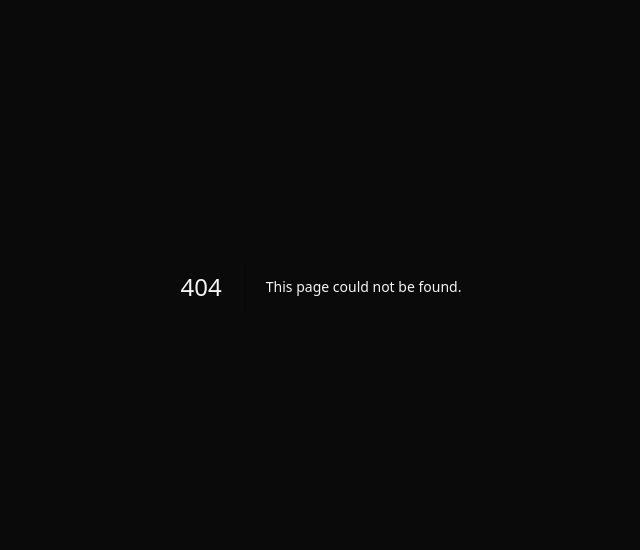
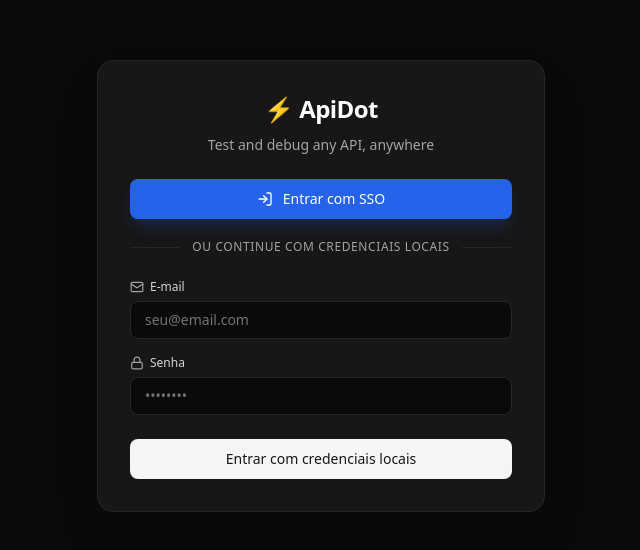
Before and after one commit to medeiroshudson/ApiDot, a Next.js app in the folder frontend/: page /login in a window 1280 px wide. Before the commit this address had no page. Shown: the part 114-664 px from the top of the page, without its empty margins (319-959 px from the left). Built offline with nearby package versions, Linux system fonts and the light colour scheme; no server answers.

Commit message:
feat(web): create unified login page with SSO button and local credentials form

```diff
--- /dev/null
+++ b/frontend/src/app/login/page.tsx
@@ -0,0 +1,184 @@
+'use client';
+
+import React, { useState, useEffect, useRef } from 'react';
+import { useRouter } from 'next/navigation';
+import { useAuthStore } from '@/stores/useAuthStore';
+import { LogIn, Lock, Mail, AlertCircle, Loader2 } from 'lucide-react';
+
+export default function LoginPage() {
+  const router = useRouter();
+  const routerRef = useRef(router);
+  routerRef.current = router;
+
+  const {
+    config,
+    fetchConfig,
+    isAuthenticated,
+    loginLocal,
+  } = useAuthStore();
+
+  const [email, setEmail] = useState('');
+  const [password, setPassword] = useState('');
+  const [isSubmitting, setIsSubmitting] = useState(false);
+  const [error, setError] = useState<string | null>(null);
+
+  // If already authenticated, redirect to "/"
+  useEffect(() => {
+    if (isAuthenticated) {
+      routerRef.current.replace('/');
+    }
+  }, [isAuthenticated]);
+
+  // Fetch auth config on mount if not already loaded
+  useEffect(() => {
+    if (!config) {
+      fetchConfig().catch(() => {});
+    }
+  }, [config, fetchConfig]);
+
+  const isOidcEnabled = config === null || config.oidcEnabled === true;
+
+  const handleLocalSubmit = async (e: React.FormEvent<HTMLFormElement>) => {
+    e.preventDefault();
+    if (isSubmitting) return;
+
+    if (!email.trim() || !password) {
+      setError('Por favor preencha todos os campos.');
+      return;
+    }
+
+    setIsSubmitting(true);
+    setError(null);
+
+    try {
+      await loginLocal(email.trim(), password);
+      routerRef.current.replace('/');
+    } catch (err: unknown) {
+      const message = err instanceof Error ? err.message : 'Falha na autenticação';
+      setError(message);
+    } finally {
+      setIsSubmitting(false);
+    }
+  };
+
+  return (
+    <div className="min-h-screen bg-neutral-950 flex flex-col justify-center items-center px-4 py-12 selection:bg-neutral-800 selection:text-white">
+      <div className="w-full max-w-md bg-neutral-900 border border-neutral-800 rounded-2xl p-8 shadow-2xl flex flex-col gap-6 animate-in fade-in zoom-in-95 duration-200">
+        {/* Header with ApiDot branding */}
+        <div className="flex flex-col items-center text-center gap-1.5">
+          <div className="inline-flex items-center justify-center gap-2 mb-1">
+            <span className="text-2xl font-bold tracking-tight text-white select-none">
+              ⚡ ApiDot
+            </span>
+          </div>
+          <p className="text-sm text-neutral-400">
+            Test and debug any API, anywhere
+          </p>
+        </div>
+
+        {/* SSO Button & Divider */}
+        {isOidcEnabled && (
+          <div className="flex flex-col gap-5">
+            <a
+              href="/api/auth/login"
+              role="button"
+              aria-label="Entrar com SSO"
+              className="w-full inline-flex items-center justify-center gap-2.5 px-4 py-2.5 rounded-lg bg-blue-600 hover:bg-blue-500 active:bg-blue-700 text-white font-medium text-sm transition-colors shadow-lg shadow-blue-600/20 focus:outline-none focus:ring-2 focus:ring-blue-500 focus:ring-offset-2 focus:ring-offset-neutral-900 cursor-pointer"
+            >
+              <LogIn className="w-4 h-4 shrink-0" aria-hidden="true" />
+              <span>Entrar com SSO</span>
+            </a>
+
+            <div className="relative flex items-center justify-center">
+              <div className="absolute inset-0 flex items-center">
+                <div className="w-full border-t border-neutral-800" />
+              </div>
+              <div className="relative px-3 bg-neutral-900 text-xs text-neutral-400 uppercase tracking-wider select-none">
+                ou continue com credenciais locais
+              </div>
+            </div>
+          </div>
+        )}
+
+        {/* Local Login Form */}
+        <form onSubmit={handleLocalSubmit} className="flex flex-col gap-4">
+          {error && (
+            <div
+              role="alert"
+              className="flex items-start gap-2.5 p-3 rounded-lg bg-rose-500/10 border border-rose-500/20 text-rose-400 text-xs animate-in fade-in duration-150"
+            >
+              <AlertCircle className="w-4 h-4 shrink-0 mt-0.5" aria-hidden="true" />
+              <span>{error}</span>
+            </div>
+          )}
+
+          <div className="flex flex-col gap-1.5">
+            <label
+              htmlFor="email"
+              className="text-xs font-medium text-neutral-300 flex items-center gap-1.5"
+            >
+              <Mail className="w-3.5 h-3.5 text-neutral-400" aria-hidden="true" />
+              <span>E-mail</span>
+            </label>
+            <input
+              id="email"
+              name="email"
+              type="email"
+              required
+              autoComplete="email"
+              placeholder="seu@email.com"
+              value={email}
+              disabled={isSubmitting}
+              onChange={(e) => {
+                setEmail(e.target.value);
+                if (error) setError(null);
+              }}
+              className="w-full px-3.5 py-2 rounded-lg bg-neutral-950 border border-neutral-800 text-neutral-100 placeholder:text-neutral-500 text-sm focus:outline-none focus:border-neutral-700 focus:ring-1 focus:ring-neutral-700 transition-colors disabled:opacity-50 disabled:cursor-not-allowed"
+            />
+          </div>
+
+          <div className="flex flex-col gap-1.5">
+            <label
+              htmlFor="password"
+              className="text-xs font-medium text-neutral-300 flex items-center gap-1.5"
+            >
+              <Lock className="w-3.5 h-3.5 text-neutral-400" aria-hidden="true" />
+              <span>Senha</span>
+            </label>
+            <input
+              id="password"
+              name="password"
+              type="password"
+              required
+              autoComplete="current-password"
+              placeholder="••••••••"
+              value={password}
+              disabled={isSubmitting}
+              onChange={(e) => {
+                setPassword(e.target.value);
+                if (error) setError(null);
+              }}
+              className="w-full px-3.5 py-2 rounded-lg bg-neutral-950 border border-neutral-800 text-neutral-100 placeholder:text-neutral-500 text-sm focus:outline-none focus:border-neutral-700 focus:ring-1 focus:ring-neutral-700 transition-colors disabled:opacity-50 disabled:cursor-not-allowed"
+            />
+          </div>
+
+          <button
+            type="submit"
+            disabled={isSubmitting}
+            aria-label="Entrar com credenciais locais"
+            className="w-full mt-2 inline-flex items-center justify-center gap-2 px-4 py-2.5 rounded-lg bg-neutral-100 hover:bg-white active:bg-neutral-200 text-neutral-900 font-medium text-sm transition-colors focus:outline-none focus:ring-2 focus:ring-neutral-400 focus:ring-offset-2 focus:ring-offset-neutral-900 disabled:opacity-50 disabled:cursor-not-allowed cursor-pointer"
+          >
+            {isSubmitting ? (
+              <>
+                <Loader2 className="w-4 h-4 animate-spin shrink-0" aria-hidden="true" />
+                <span>Entrando...</span>
+              </>
+            ) : (
+              <span>Entrar com credenciais locais</span>
+            )}
+          </button>
+        </form>
+      </div>
+    </div>
+  );
+}
```
Also changed, not shown: 1 other file (tests, documents, lock files or other folders).
